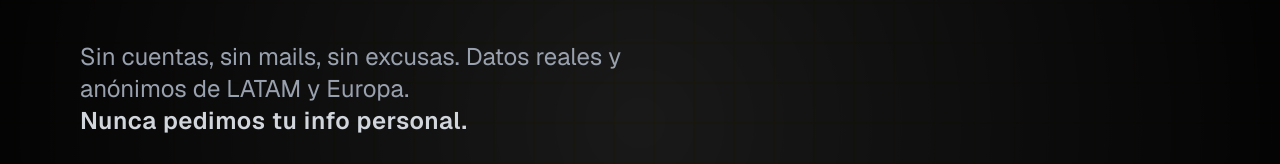
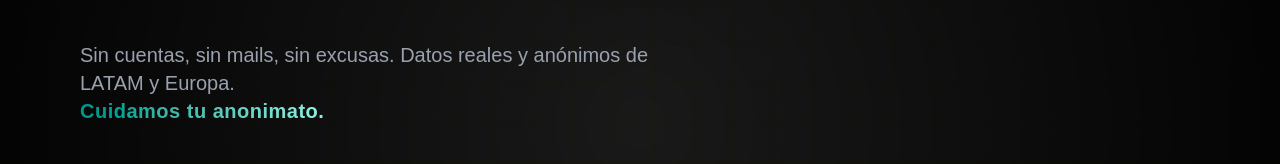
Before and after one commit to tomymaritano/salaryscope, a Next.js app: page / in a window 1280 px wide. Shown: the part 277-441 px from the top of the page. Built offline with nearby package versions, Linux system fonts and the light colour scheme; no server answers; the database is empty.

Commit message:
deleting middleware

```diff
--- a/package.json
+++ b/package.json
@@ -8,7 +8,6 @@
     "start": "next start",
     "lint": "next lint",
     "postinstall": "prisma generate"
-
   },
   "dependencies": {
     "@clerk/nextjs": "^6.21.0",
@@ -22,6 +21,7 @@
     "react-dom": "^19.0.0",
     "react-hook-form": "^7.57.0",
     "react-select": "^5.10.1",
+    "react-simple-typewriter": "^5.0.1",
     "recharts": "^2.15.3",
     "three": "^0.177.0"
   },
--- a/src/app/layout.tsx
+++ b/src/app/layout.tsx
@@ -1,22 +1,24 @@
-// app/layout.tsx (Next.js 13/14 App Router)
-import { Geist, Geist_Mono } from 'next/font/google'
-import './globals.css'
-import Footer from '@/components/Footer'
+// app/layout.tsx
+import { Space_Grotesk, IBM_Plex_Mono } from "next/font/google";
+import "./globals.css";
+import Footer from "@/components/Footer";
 
-const geistSans = Geist({
-  variable: '--font-geist-sans',
+const spaceGrotesk = Space_Grotesk({
+  variable: '--font-space-grotesk',
   subsets: ['latin'],
-})
-
-const geistMono = Geist_Mono({
-  variable: '--font-geist-mono',
+  display: 'swap',
+});
+const ibmMono = IBM_Plex_Mono({
+  variable: '--font-ibm-mono',
   subsets: ['latin'],
-})
+  display: 'swap',
+  weight: ['400'], // or include other weights as needed
+});
 
 export const metadata = {
   title: 'Hacklab Salary Board',
   description: 'Transparencia salarial IT sin bullshit',
-}
+};
 
 export default function RootLayout({
   children,
@@ -25,10 +27,10 @@
 }) {
   return (
     <html lang="es">
-      <body className={`${geistSans.variable} ${geistMono.variable} antialiased`}>
-        <main className="min-h-screen bg-black/90  text-white">{children}</main>
+      <body className={`${spaceGrotesk.variable} ${ibmMono.variable} antialiased`}>
+        <main className="min-h-screen bg-black/90 text-white font-sans">{children}</main>
         <Footer />
       </body>
     </html>
-  )
+  );
 }
--- a/src/app/page.tsx
+++ b/src/app/page.tsx
@@ -11,6 +11,7 @@
 import Squares from "@/components/Squares/Squares";
 import BlurText from "@/components/BlurText/BlurText";
 import Faq from "@/components/Faq";
+import { TypingGradientText } from "@/components/TypingGradient";
 
 
 
@@ -58,13 +59,13 @@
         </motion.h1>
 
         <motion.p
-          className="mt-7 mb-10 text-lg md:text-2xl text-gray-400 font-normal max-w-xl"
+          className="mt-7 mb-10 text-lg md:text-xl text-gray-400 font-normal max-w-xl"
           initial={{ opacity: 0, y: 20 }}
           animate={{ opacity: 1, y: 0 }}
           transition={{ delay: 0.25, duration: 0.6 }}
         >
           Sin cuentas, sin mails, sin excusas. Datos reales y anónimos de LATAM y Europa.<br />
-          <span className="text-gray-300 font-semibold tracking-wide">Nunca pedimos tu info personal.</span>
+          <span className="text-teal-300 md:text-md font-semibold tracking-wide"><TypingGradientText /></span>
         </motion.p>
 
         {/* StatsBar (Stats + CurrencyDropdown) */}
--- /dev/null
+++ b/src/components/TypingGradient.tsx
@@ -0,0 +1,22 @@
+import { Typewriter } from 'react-simple-typewriter';
+
+export function TypingGradientText() {
+    return (
+        <span className="font-semibold tracking-wide bg-gradient-to-r from-teal-600  to-teal-200 bg-clip-text text-transparent whitespace-nowrap">
+            <Typewriter
+                words={[
+                    "Acceso libre, sin registros.",
+                    "Cuidamos tu anonimato.",
+                    "Salarios tech, sin filtros ni vueltas.",
+                    "La data es de todos, no de una empresa."
+                ]}
+                loop={true}
+                cursor
+                cursorStyle="_"
+                typeSpeed={50}
+                deleteSpeed={38}
+                delaySpeed={1400}
+            />
+        </span>
+    );
+}
```
Also changed, not shown: 1 other file (tests, documents, lock files or other folders).
